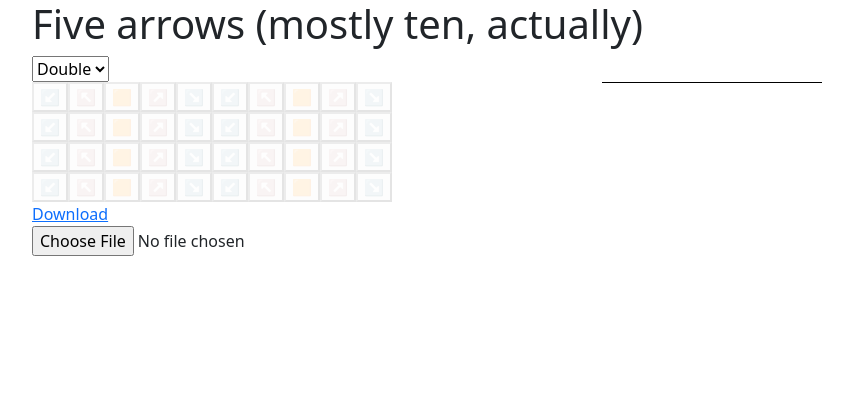
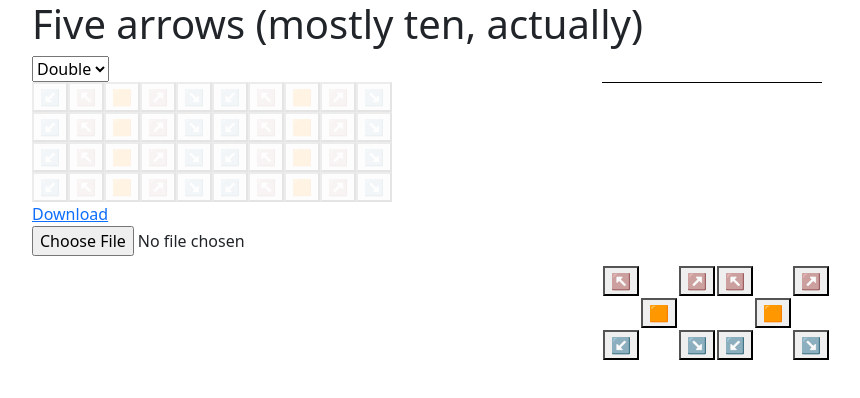
Before and after one commit to ddrone/arrows, a React (Vite) app: page / in a window 1280 px wide. Shown: the top 398 px of the page, without its empty margins (50-910 px from the left). Built offline with nearby package versions, Linux system fonts and the light colour scheme; the HTML template or start-up script is replaced by a standard one.

Commit message:
Create a button pad component

```diff
--- a/src/App.tsx
+++ b/src/App.tsx
@@ -1,9 +1,11 @@
-import PatternEditor, { ArrowProps } from "./PatternEditor"
+import PatternEditor from "./PatternEditor"
 import "bootstrap/dist/css/bootstrap.min.css";
 import "./App.css";
 import { ChangeEvent, useState } from "react";
 import { repeat } from "./utils/array";
 import PatternViewer from "./PatternViewer";
+import { ArrowDescription, PatternType } from "./types";
+import ButtonPad from "./ButtonPad";
 
 const downLeft = '↙️';
 const upLeft = '↖️';
@@ -11,26 +13,19 @@ const center = '🟧';
 const upRight = '↗️';
 const downRight = '↘️';
 
-function simple(s: string): ArrowProps {
+function simple(s: string): ArrowDescription {
   return {
     content: s
   }
 }
 
-const arrowChars: ArrowProps[] = [
+const arrowChars: ArrowDescription[] = [
   simple(downLeft),
   { content: upLeft, className: 'red-arrow' },
   simple(center),
   { content: upRight, className: 'red-arrow' },
   simple(downRight)
 ];
-
-interface PatternType {
-  id: string;
-  description: string;
-  arrowChars: ArrowProps[];
-  buttonLayout: number[][];
-}
 
 const doubleChars = arrowChars.concat(arrowChars);
 
@@ -167,6 +162,7 @@ function EditorWithTypeSelector(props: EWTSProps) {
       </div>
       <div className="col">
         <PatternViewer arrowChars={patType.arrowChars} arrows={arrows} />
+        <ButtonPad patternType={patType} />
       </div>
     </>
   );
--- /dev/null
+++ b/src/ButtonPad.tsx
@@ -0,0 +1,30 @@
+import { Arrow } from "./PatternEditor"
+import { PatternType } from "./types"
+
+interface BPProps {
+  patternType: PatternType
+}
+
+function ButtonPad(props: BPProps) {
+  function renderRow(rowLayout: number[]) {
+    return (
+      <tr>
+        {rowLayout.map(id =>
+          <td>
+            {id >= 0 && <button>
+              <Arrow {...props.patternType.arrowChars[id]} />
+            </button>}
+          </td>
+        )}
+      </tr>
+    )
+  }
+
+  return (
+    <table>
+      {props.patternType.buttonLayout.map(renderRow)}
+    </table>
+  )
+}
+
+export default ButtonPad
--- a/src/PatternViewer.tsx
+++ b/src/PatternViewer.tsx
@@ -1,11 +1,12 @@
-import { Arrow, ArrowProps } from "./PatternEditor";
+import { Arrow } from "./PatternEditor";
 import { range, repeat } from "./utils/array";
 import { classNames } from "./utils/conditionalClasses";
 
 import "./PatternViewer.css";
+import { ArrowDescription } from "./types";
 
 interface PVProps {
-  arrowChars: ArrowProps[];
+  arrowChars: ArrowDescription[];
   arrows: boolean[][];
   offset?: number;
 }
--- /dev/null
+++ b/src/types.ts
@@ -0,0 +1,11 @@
+export type ArrowDescription = {
+  content: string;
+  className?: string;
+}
+
+export interface PatternType {
+  id: string;
+  description: string;
+  arrowChars: ArrowDescription[];
+  buttonLayout: number[][];
+}
```
Also changed, not shown: src/PatternEditor.tsx (+4 -8 lines), 1 other file (tests, documents, lock files or other folders).
